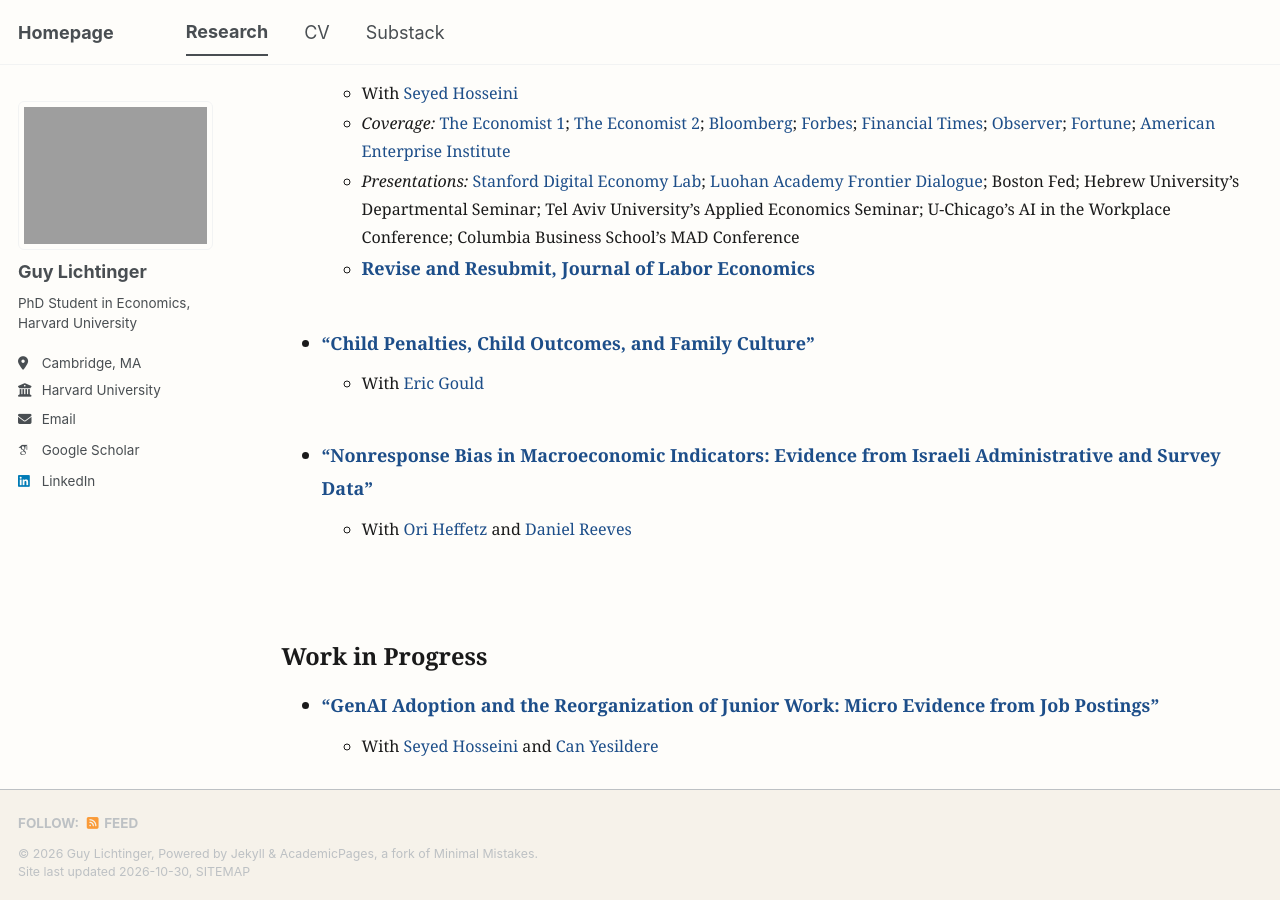
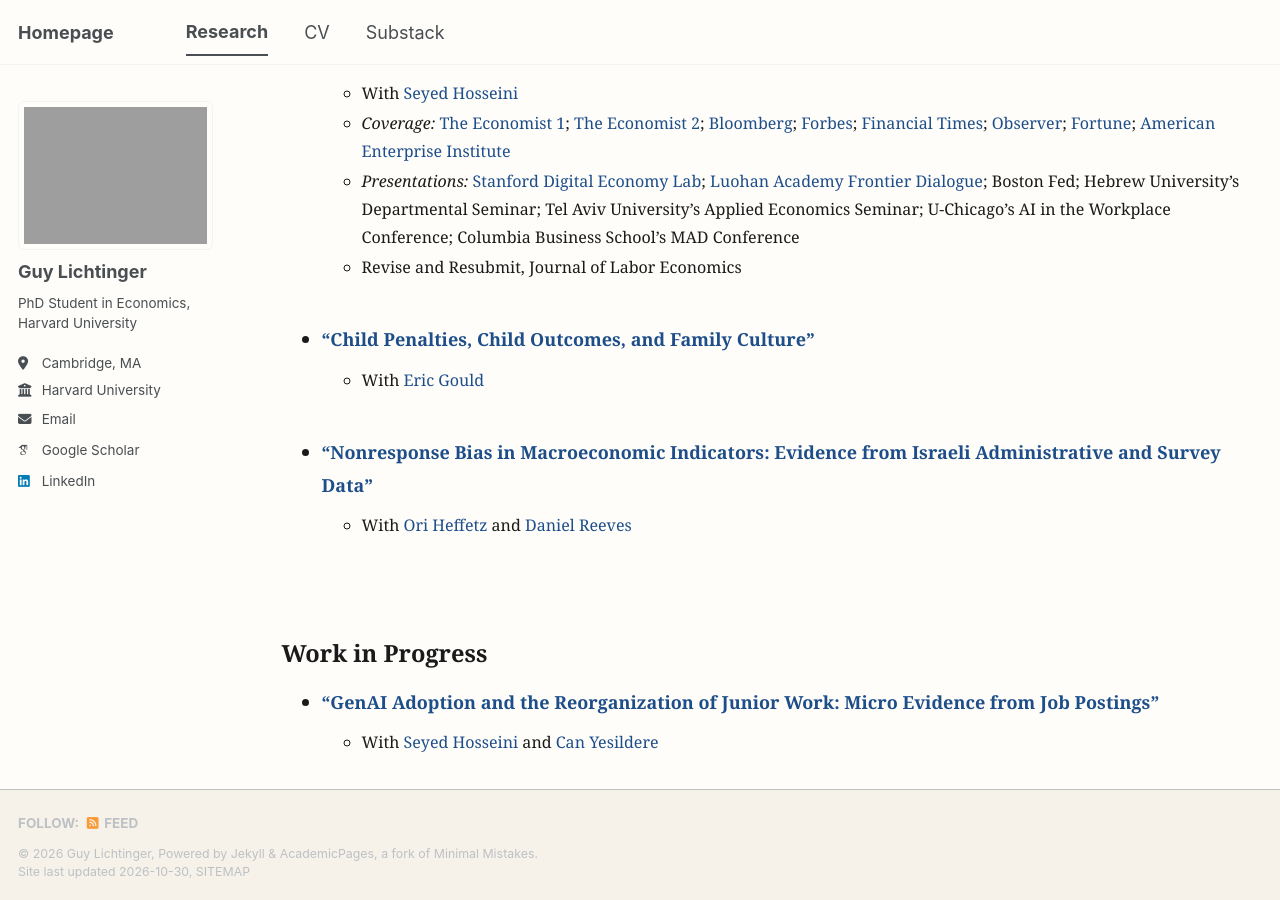
Before and after one commit to guylichtinger/guylichtinger.github.io, a Jekyll site: the page built from _pages/publications.md, in a window 1280 px wide and 900 px high, scrolled down 363 px. Built offline with Jekyll 4.4.1, drawn with Linux system fonts in a browser that asks for light colours; some web fonts are replaced; a script bundle is joined from its source files by our own code; library files that are not in the unit come from our copies.

```diff
--- a/_pages/publications.md
+++ b/_pages/publications.md
@@ -26,7 +26,7 @@ author_profile: true
     - *Coverage:* [The Economist 1](https://www.economist.com/graphic-detail/2025/10/13/can-ai-replace-junior-workers); [The Economist 2](https://www.economist.com/finance-and-economics/2025/11/06/dont-blame-ai-for-your-job-woes); [Bloomberg](https://www.bloomberg.com/news/articles/2025-09-19/will-ai-kill-entry-level-jobs-history-shows-how-young-workers-adapt); [Forbes](https://www.forbes.com/sites/ryancraig/2025/09/12/as-ai-reduces-new-grad-hiring-apprenticeships-will-become-essential/); [Financial Times](https://www.ft.com/content/3d2669e3-c05e-48c9-8bb3-893c1d66de2e); [Observer](https://observer.com/2025/09/ai-shrinking-job-market-junior-workers-harvard-study/); [Fortune](https://fortune.com/2025/09/04/ai-entry-level-jobs-uncertainty-college-grads/); [American Enterprise Institute](https://www.aei.org/articles/brace-yourself-the-ai-revolution-isnt-about-job-creation/)
     - *Presentations:* [Stanford Digital Economy Lab](https://digitaleconomy.stanford.edu/event/seyed-m-hosseini-and-guy-lichtinger-generative-ai-as-seniority-biased-technological-change-evidence-from-u-s-resume-and-job-posting-data/); [Luohan Academy Frontier Dialogue](https://www.luohanacademy.com/en//frdue/1109/); Boston Fed; Hebrew University's Departmental Seminar; Tel Aviv University's Applied Economics
 Seminar; U-Chicago's AI in the Workplace Conference; Columbia Business School's MAD Conference
-  - **Revise and Resubmit, Journal of Labor Economics**
+  - Revise and Resubmit, Journal of Labor Economics
 
 
 <div style="height: 4px;"></div>
```
